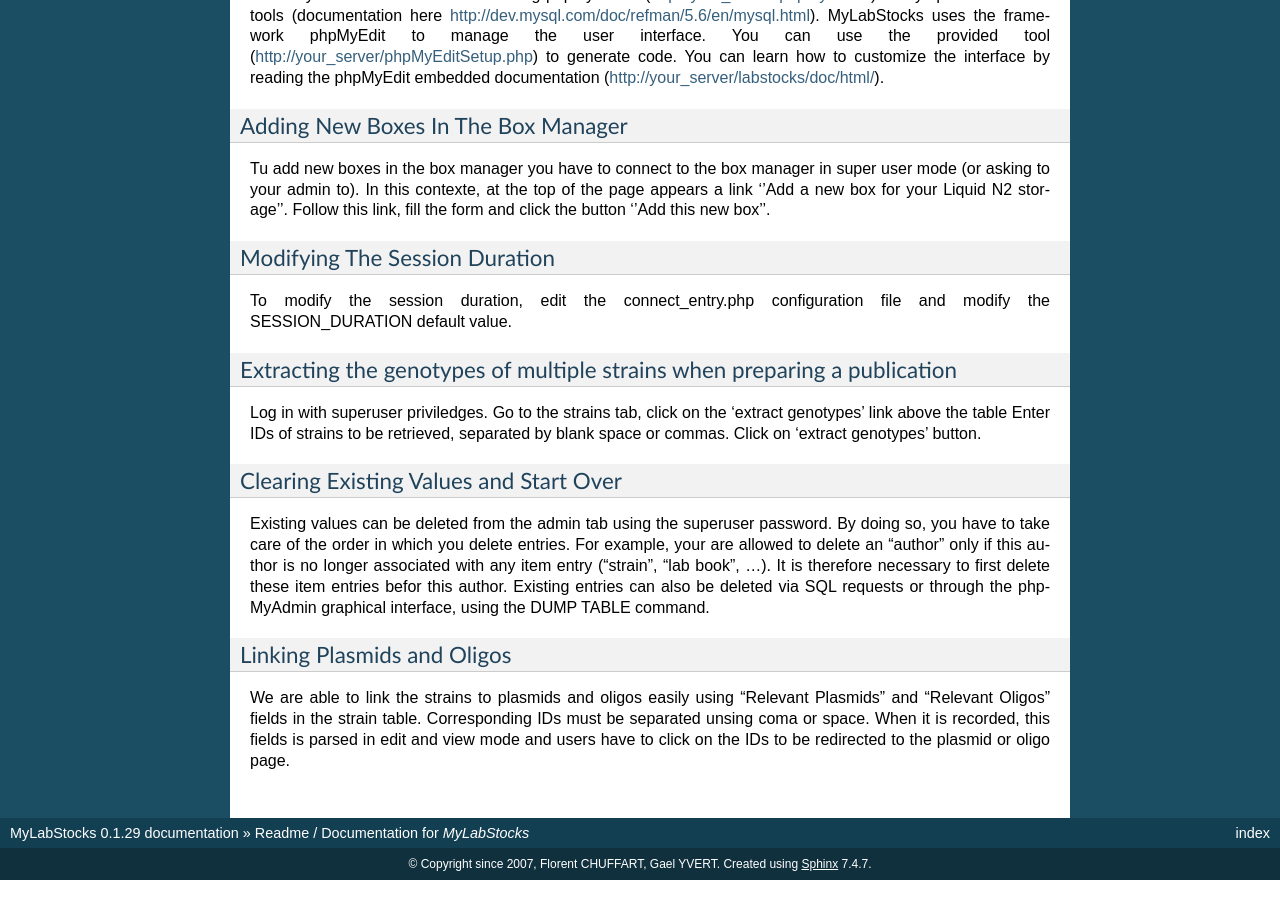
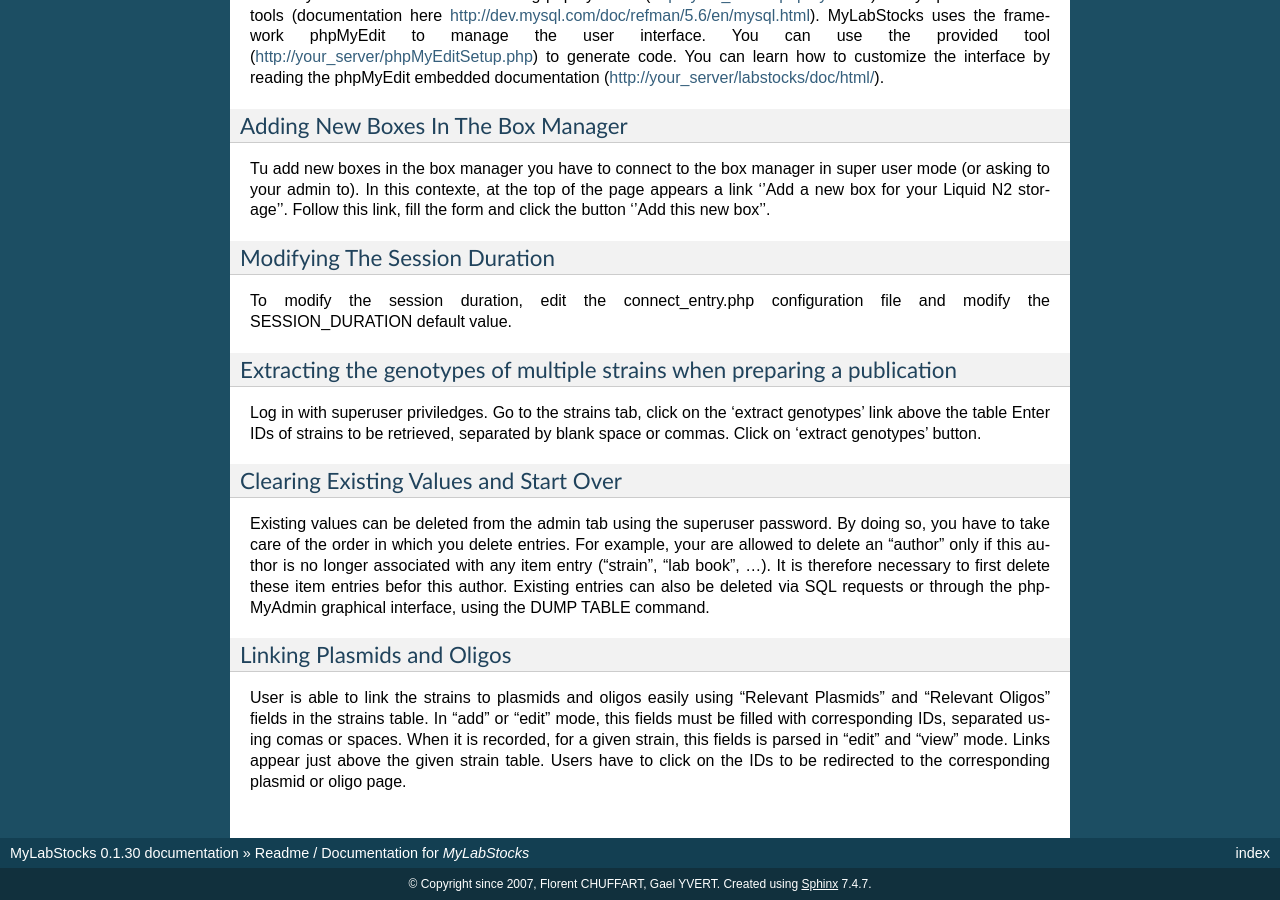
Before and after one commit to fchuffar/mylabstocks, a Sphinx documentation site: the page built from doc/index.rst, in a window 1280 px wide and 900 px high, scrolled down 4954 px. Built offline with Sphinx 7.4.7, drawn with Linux system fonts in a browser that asks for light colours; some of the changed text lies outside the part shown.

Commit message:
Updating documentation.

```diff
--- a/doc/conf.py
+++ b/doc/conf.py
@@ -50,9 +50,9 @@
 # built documents.
 #
 # The short X.Y version.
-version = '0.1.29'
+version = '0.1.30'
 # The full version, including alpha/beta/rc tags.
-release = '0.1.29'
+release = '0.1.30'
 
 # The language for content autogenerated by Sphinx. Refer to documentation
 # for a list of supported languages.
--- a/doc/index.rst
+++ b/doc/index.rst
@@ -330,4 +330,4 @@
 Linking Plasmids and Oligos
 ---------------------------
 
-We are able to link the strains to plasmids and oligos easily using "Relevant Plasmids" and "Relevant Oligos" fields in the strain table. Corresponding IDs must be separated unsing coma or space. When it is recorded, this fields is parsed in edit and view mode and users have to click on the IDs to be redirected to the plasmid or oligo page.
+User is able to link the strains to plasmids and oligos easily using "Relevant Plasmids" and "Relevant Oligos" fields in the strains table. In "add" or "edit" mode, this fields must be filled with corresponding IDs, separated using comas or spaces. When it is recorded, for a given strain, this fields is parsed in "edit" and "view" mode. Links appear just above the given strain table. Users have to click on the IDs to be redirected to the corresponding plasmid or oligo page.
```
Also changed, not shown: 1 other file.
